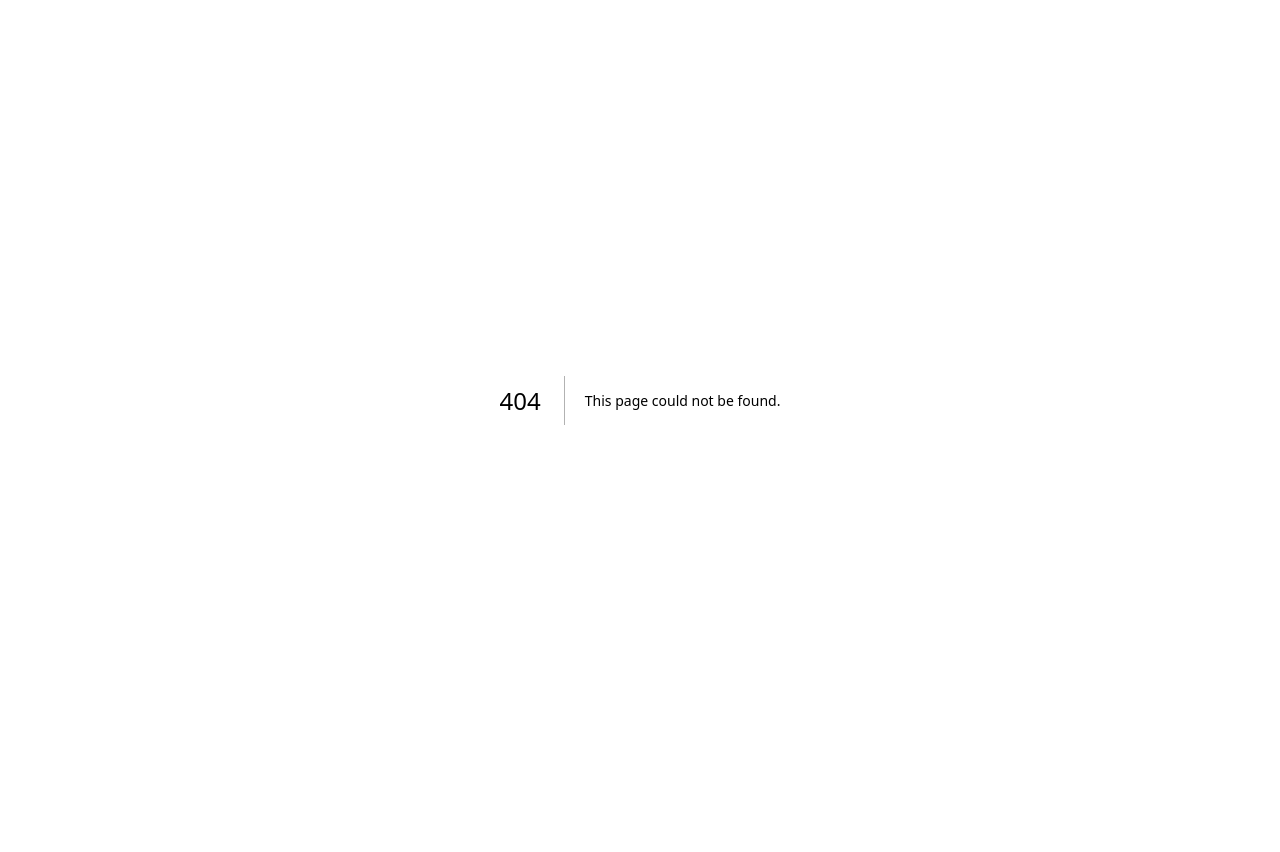
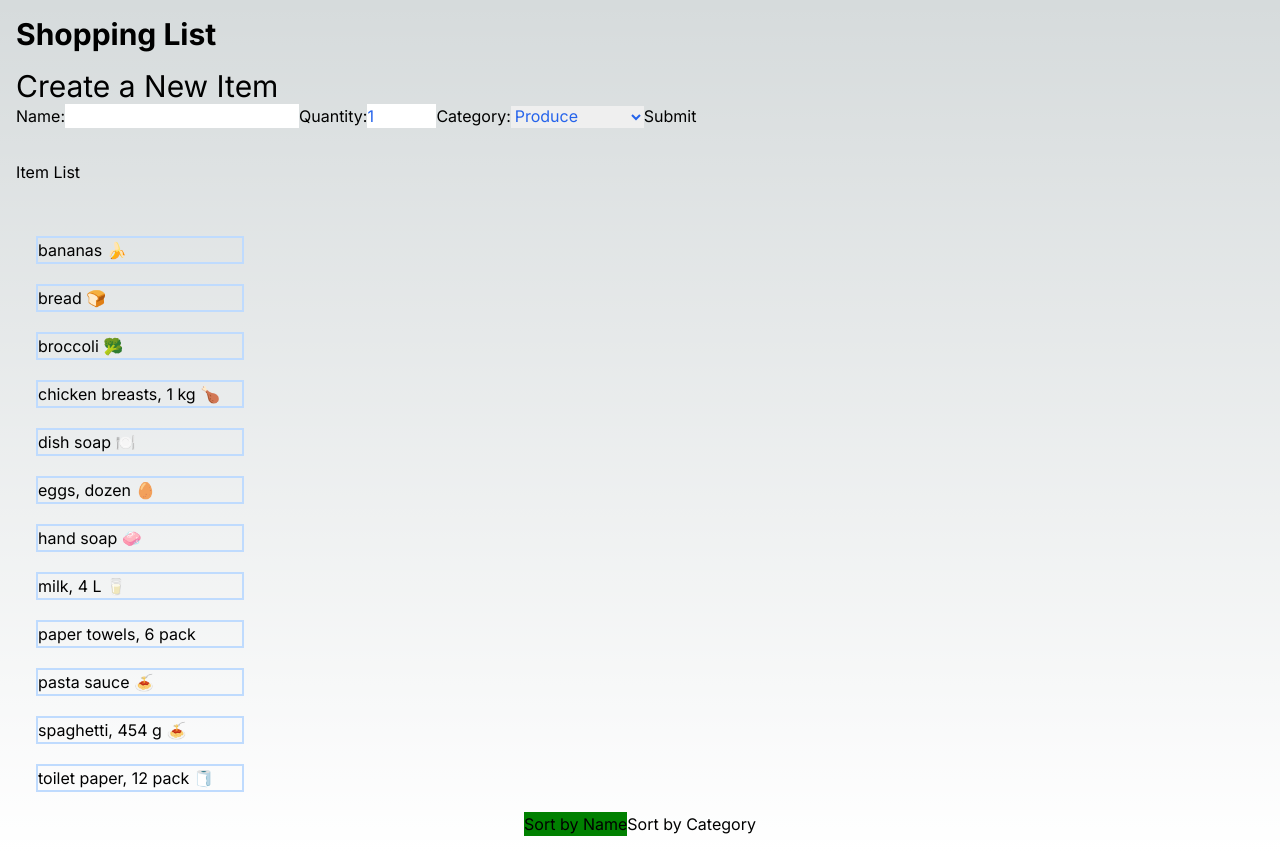
Before and after one commit to kev257/cprg306-assignments, a Next.js app: page /week6 in a window 1280 px wide. Before the commit this address had no page. Before the commit the page ends 800 px from the top, so only its background shows below. Built offline with nearby package versions, Linux system fonts and the light colour scheme.

Commit message:
Week 6 assignment completed
yay

```diff
--- a/app/page.js
+++ b/app/page.js
@@ -16,6 +16,7 @@ export default function Home() {
         <li><Link href="week3">Go to Week 3</Link></li>
         <li><Link href="week4">Go to Week 4</Link></li>
         <li><Link href="week5">Go to Week 5</Link></li>
+        <li><Link href="week6">Go to Week 6</Link></li>
 
       </ul>
 
--- /dev/null
+++ b/app/week6/item-list.js
@@ -0,0 +1,61 @@
+"use client";
+import react from 'react';
+import Item from './items';
+//import itemData from "./items.json";
+import { useState } from "react";
+export default function ItemList({items}) {
+
+const [sortBy, setSortBy] = useState('name');
+
+let itemList = items.map((item) => ({...item}));
+
+
+if (sortBy === 'name'){
+    itemList = itemList.sort((a, b) => a.name.localeCompare(b.name));
+}
+if (sortBy === 'category'){
+
+    itemList = itemList.sort((a, b) => a.category.localeCompare(b.category));
+}
+
+
+return(
+    <>
+
+     <div>
+      <h1 className= "py-8"> Item List </h1 >
+
+      <ul>
+        {itemList.map((item) => (<li className = "m-5 border-2 w-1/6 border-blue-200 grid gap-4 grid-cols-1" key={item.id}>{item.name} </li>))}
+      </ul>
+    </div>
+
+
+    <div className="text-center">
+      <button
+        onClick={() => setSortBy('name')}
+        style={{backgroundColor: sortBy === 'name' ? 'green' : 'transparent',}}>
+        Sort by Name
+      </button>
+
+      <button
+        onClick={() => setSortBy('category')}
+        style={{backgroundColor: sortBy === 'category' ? 'green' : 'transparent',}}>
+        Sort by Category
+      </button>
+    </div>
+
+
+
+
+
+
+
+
+
+
+
+      </>
+);
+
+}
--- /dev/null
+++ b/app/week6/items.js
@@ -0,0 +1,13 @@
+import React from 'react';
+
+function Item({ name, quantity, category }) {
+  return (
+    <li className="border p-4 m-2 rounded-md shadow-md">
+      <div className="font-semibold text-xl">{name}</div>
+      <div className="text--700">Quantity: {quantity}</div>
+      <div className="text-green-700">Category: {category}</div>
+    </li>
+  );
+}
+
+export default Item;
--- /dev/null
+++ b/app/week6/items.json
@@ -0,0 +1,74 @@
+[
+    {
+      "id": "1h2GJKH12gkHG31h1H",
+      "name": "milk, 4 L 🥛",
+      "quantity": 1,
+      "category": "dairy"
+    },
+    {
+      "id": "2KJH3k2j3H1k2J3K1H",
+      "name": "bread 🍞",
+      "quantity": 2,
+      "category": "bakery"
+    },
+    {
+      "id": "3h2KJH3k2j3H1k2J3",
+      "name": "eggs, dozen 🥚",
+      "quantity": 2,
+      "category": "dairy"
+    },
+    {
+      "id": "4k2J3K1H2GJKH12gk",
+      "name": "bananas 🍌",
+      "quantity": 6,
+      "category": "produce"
+    },
+    {
+      "id": "5H1h1H2KJH3k2j3H",
+      "name": "broccoli 🥦",
+      "quantity": 3,
+      "category": "produce"
+    },
+    {
+      "id": "6H1k2J3K1H2GJKH1",
+      "name": "chicken breasts, 1 kg 🍗",
+      "quantity": 1,
+      "category": "meat"
+    },
+    {
+      "id": "7gkHG31h1H2KJH3k",
+      "name": "pasta sauce 🍝",
+      "quantity": 3,
+      "category": "canned goods"
+    },
+    {
+      "id": "8j3H1k2J3K1H2GJK",
+      "name": "spaghetti, 454 g 🍝",
+      "quantity": 2,
+      "category": "dry goods"
+    },
+    {
+      "id": "9H12gkHG31h1H2KJ",
+      "name": "toilet paper, 12 pack 🧻",
+      "quantity": 1,
+      "category": "household"
+    },
+    {
+      "id": "10H3k2j3H1k2J3K1",
+      "name": "paper towels, 6 pack",
+      "quantity": 1,
+      "category": "household"
+    },
+    {
+      "id": "11k2J3K1H2GJKH12",
+      "name": "dish soap 🍽️",
+      "quantity": 1,
+      "category": "household"
+    },
+    {
+      "id": "12GJKH12gkHG31h1",
+      "name": "hand soap 🧼",
+      "quantity": 4,
+      "category": "household"
+    }
+  ]
--- /dev/null
+++ b/app/week6/new-item.js
@@ -0,0 +1,75 @@
+"use client";
+import { useState } from "react";
+
+export default function newItemFunction({onAddItem}) {
+  const [name, setName] = useState("");
+  const [quantity, setQuantity] = useState(1);
+  const [category, setCategory] = useState("");
+
+  const handleSubmit = (e) => {
+    e.preventDefault();
+    const newItem = {
+      name,
+      quantity,
+      category,
+    };
+    console.log(newItem);
+    //alert(`Name: ${name}, Quantity: ${quantity}, Category: ${category}`);
+    onAddItem(newItem);
+
+    setName("");
+    setQuantity(0);
+    setCategory("");
+  };
+
+  return (
+    <div>
+      <h2 className="text-3xl" >Create a New Item</h2>
+      <form onSubmit={handleSubmit}>
+        <label >
+          Name:
+          <input className = "text-blue-600"
+            type="text"
+            value={name}
+            onChange={(e) => setName(e.target.value)}
+            required
+          />
+        </label>
+
+        <label>
+          Quantity:
+          <input className = "text-blue-600"
+            type="number"
+            min="1"
+            max="99"
+            value={quantity}
+            onChange={(e) => setQuantity(Number(e.target.value))}
+            required
+          />
+        </label>
+
+        <label>
+          Category:
+          <select className = "text-blue-600"
+            value={category}
+            onChange={(e) => setCategory(e.target.value)}
+          >
+            <option value="Produce">Produce</option>
+            <option value="Dairy">Dairy</option>
+            <option value="Bakery">Bakery</option>
+            <option value="Meat">Meat</option>
+            <option value="Frozen Foods">Frozen Foods</option>
+            <option value="Canned Goods">Canned Goods</option>
+            <option value="Dry Goods">Dry Goods</option>
+            <option value="Beverages">Beverages</option>
+            <option value="Snacks">Snacks</option>
+            <option value="Household">Household</option>
+            <option value="Other">Other</option>
+          </select>
+        </label>
+
+        <button type="submit">Submit</button>
+      </form>
+    </div>
+  );
+}
--- /dev/null
+++ b/app/week6/page.js
@@ -0,0 +1,36 @@
+"use client"
+import React from 'react';
+import ItemList from './item-list';
+import newItemFunction from './new-item';
+import itemsData from "./items.json";
+import { useState, userEffect} from 'react';
+
+
+
+
+export default function Page(){
+
+const [items, setItems] = useState(itemsData);
+
+
+  const handleAddItem = (newItem) => {
+    setItems([...items, newItem]);
+  };
+
+  const handleCloseNewItem = () => {
+    setNewItemOpen(false);
+  };
+
+
+
+  return (
+        <main className="p-4">
+          <h1 className="text-3xl font-bold mb-4">Shopping List</h1>
+
+          {newItemFunction({ onAddItem: handleAddItem})}
+          <ItemList items={items} />
+
+        </main>
+      );
+
+}
```
